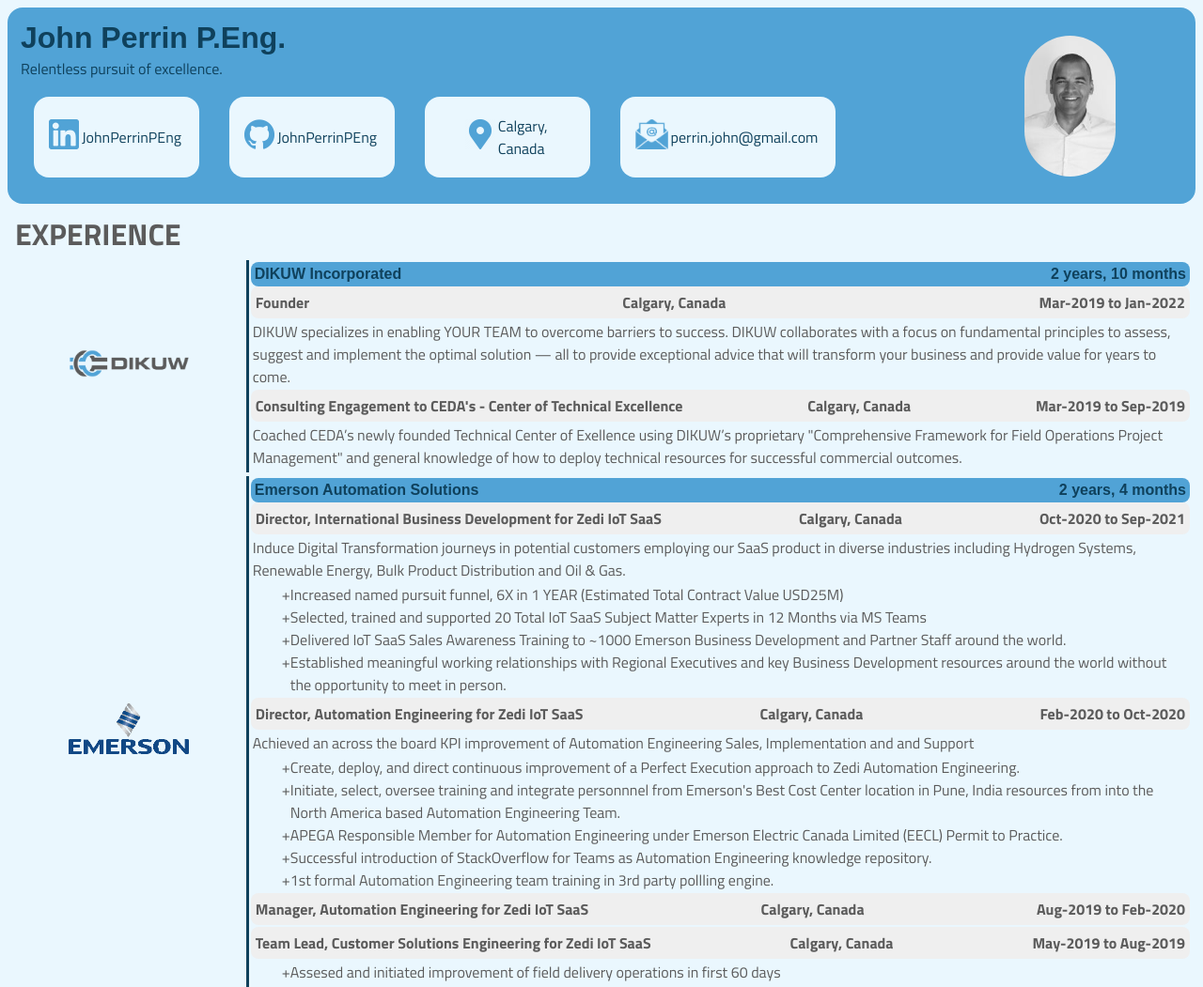
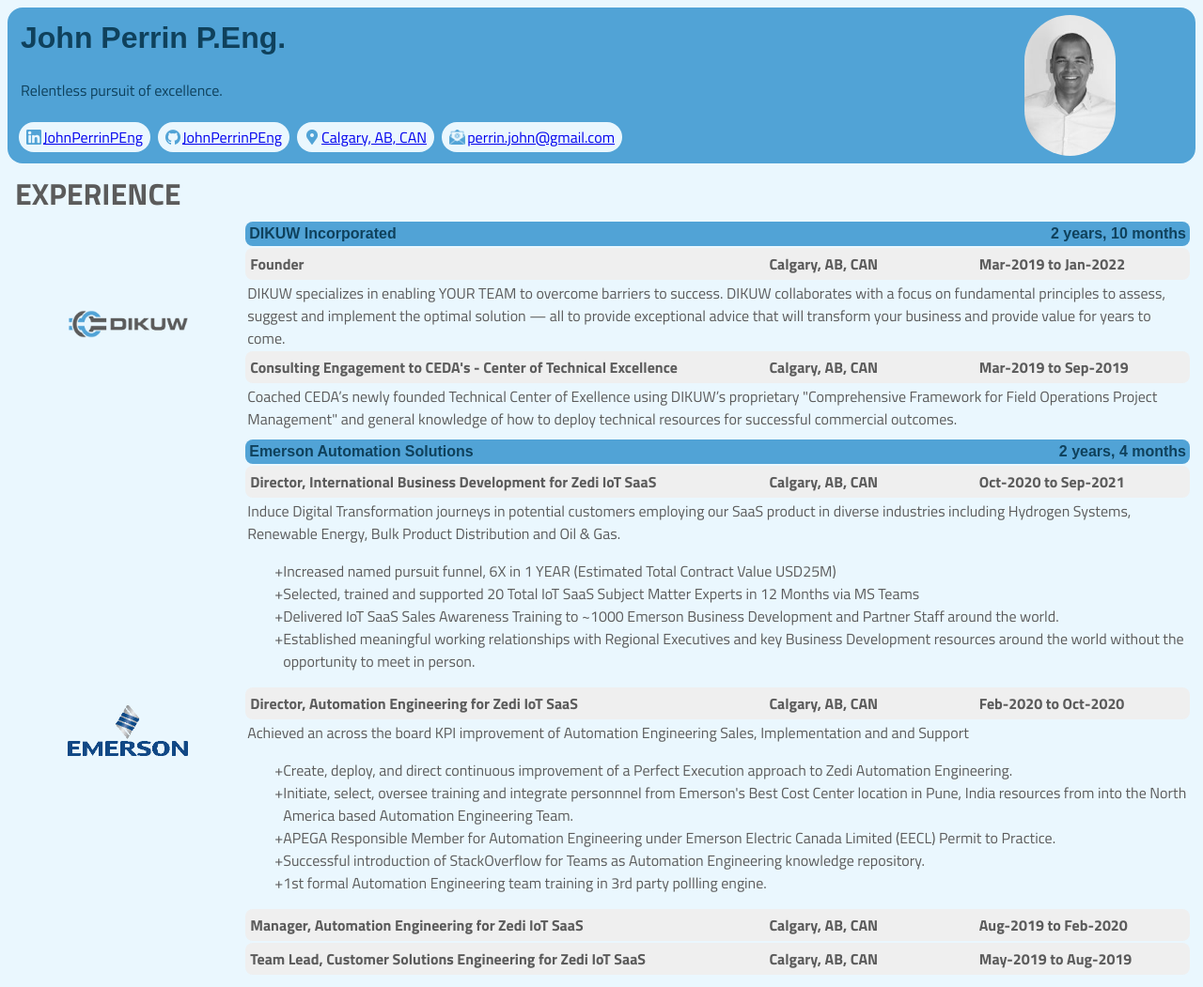
Before and after one commit to JohnPerrinPEng/JohnPerrinPEng.github.io, a plain HTML site: page index.html in a window 1280 px wide. Shown: the top 1051 px of the page at 94% size. Drawn offline with Linux system fonts and the light colour scheme.

Commit message:
Updated navbar with profile link

```diff
--- a/css/style.css
+++ b/css/style.css
@@ -43,9 +43,9 @@ p {
     /* z-index: auto ; */
 }
 
-.link {
+/* .link {
     color: var(--accent-dark)
-}
+} */
 
 .personaContainer {
     display: flex;
@@ -75,6 +75,9 @@ p {
 }
 
 .personaTextContainer {
+    display: flex;
+    flex-flow: column;
+    justify-content: space-between;
     /* color: var(--background-gray); */
     padding: 8px;
     margin: 0;
@@ -92,6 +95,7 @@ p {
       flex-flow: row;
       justify-content: space-between;
       width: 100%;
+      color: var(--brand-blue);
   }
 
 .profileContainer {
@@ -99,16 +103,24 @@ p {
     flex-flow: row;
     justify-content: space-around;
     align-items: center;
-    padding: 1em;
-    margin: 1em;
+    /* padding-left: .5em;
+    padding-right: .5em; */
+    margin-right: .5em;
     background-color: var(--background-blue);
     border-radius: 1em;
 }
-.profileContainer .logoImg {
-    height: 2em;
+.profileImg {
+    height: 1em;
+    padding-top: .5em;
+    padding-bottom: .5em;
+    margin-left: .5em;
 }
+
 .profileUserName {
-    padding: 1px;
+    /* padding: 1px; */
+    width: auto;
+    white-space: nowrap;
+    margin-right: .5em;
 }
 
 .sectionTitle {
@@ -145,7 +157,7 @@ p {
     flex-flow: column;
     width: var(--porportionLarge);
     padding: 2px;
-    border-left: 3px solid var(--accent-dark);
+    /* border-left: 3px solid var(--accent-dark); */
 }
 .recordSummaryRow {
     font-family: D-Din, sans-serif;
@@ -158,12 +170,13 @@ p {
     background-color: var(--brand-blue);
     color: var(--accent-dark);
     border-radius: .5em;
+    flex: 2 1 0;
 }
 .roleContainer {
     /* border-left: 5px solid  #4295cc; */
     /* border: 2px solid #4295cc; */
     /* width: 99%; */
-    margin-left: auto;
+    margin-left: 0;
     margin-right: 0;
     ;
 }
@@ -179,20 +192,22 @@ p {
     padding: 3px;
     background-color:  var(--background-gray);
     border-radius: .5em;
-
-    /* justify-content: right; */
+    margin-top: 2px;
+    /* flex: 2 1 0; */
+}
+.positonDetailRole {
+    width: 50em;
+    /* text-align: right; */
+}
+.positonDetailLocation {
+    width: 20em;
+    /* text-align: right; */
 }
 
+.positonDetailDates {
+    width: 20em;
+    /* text-align: right; */
+}
 ::marker  {
     content: '+';
 }
-.name {
-    width: 50%;
-}
-.role {
-    width: 50%;
-}
-
-.expHighlightList {
-    margin: 2px;
-}
--- a/js/script.js
+++ b/js/script.js
@@ -35,7 +35,7 @@ const resumeData = {
         },
         {
           "url": "https://www.google.com/maps/place/Bearspaw,+AB/@51.1579186,-114.4174535,10.75z/data=!4m5!3m4!1s0x53716a393a5f46eb:0xc8b883d7efb67147!8m2!3d51.138655!4d-114.3111641",
-          "username": "Calgary, Canada",
+          "username": "Calgary, AB, CAN",
           "network": "IRL",
           "image": "img/iconMapLocation.png"
         },
@@ -55,7 +55,7 @@ const resumeData = {
         "studyType": "Bachelors of Science (BSc)",
         "entity": "University of Alberta",
         "url": "https://www.ualberta.ca/engineering/mechanical-engineering/index.html",
-        "location": "Edmonton, Canada",
+        "location": "Edmonton, AB, CAN",
         "file": "img/logoUniversityOfAlbertaEngineeringTranparent.png"
       },
       {
@@ -65,7 +65,7 @@ const resumeData = {
         "studyType": "Certificate of Applied Science (CAS)",
         "entity": "Acadia University",
         "url": "https://engineering.acadiau.ca/Welcome.html",
-        "location": "Wolfville, Canada",
+        "location": "Wolfville, NS, CAN",
         "file": "img/logoAcadiaUniversityEngineeringTranparent.png"
       }
     ],
@@ -157,30 +157,30 @@ const resumeData = {
       }
     ],
     "work": [
-      {"name": "Atomic Energy Canada Limited", "role": "Intern for Fluid Sealing Technology Unit", "Summary": "Joint role as Intern for Fluid Sealing Technology Unit and Tutor for Deep River Science Academy.", "location": "Chalk River, Canada", "startDate": "1996-05-01", "endDate": "1996-08-31"},
-      {"name": "Atomic Energy Canada Limited", "role": "Reactor Services Engineer", "Summary": "I joined Reactor Services to research, build, inspect and repair CANDU Nuclear Fuel Channel Components.", "location": "Mississauga, Canada", "startDate": "1997-05-28", "endDate": "2000-07-09"},
-      {"name": "Atomic Energy Canada Limited", "role": "Supervisor, Calandria Restoration", "Summary": "", "location": "Cernavoda, Romania", "startDate": "1998-06-15", "endDate": "1998-08-30"},
-      {"name": "Atomic Energy Canada Limited", "role": "Supervisor, Sub-Assembly and Components", "Summary": "", "location": "Cernavoda, Romania", "startDate": "1999-02-01", "endDate": "1999-07-31"},
-      {"name": "Schlumberger", "role": "Field Engineer Trainee", "Summary": "Joined Schlumberger as a Wireline Field Engineer Trainee and progressed through the ranks to General Field Engineer in Charge over 4 years in Saudi Arabia, Kuwait and United Arab Emirates. Subsequently transferred to Calgary in Wireline Sales and finally promoted to Canada Recruiter for one year.", "location": "Shreveport, USA", "startDate": "2000-07-09", "endDate": "2000-10-15"},
-      {"name": "Schlumberger", "role": "Field Engineer", "Summary": "", "location": "Al Khobar, Saudi Arabia", "startDate": "2000-10-16", "endDate": "2002-01-01"},
-      {"name": "Schlumberger", "role": "Field Engineer", "Summary": "Tranferred to Kuwait Land location ", "location": "Ahmadi, Kuwait", "startDate": "2002-01-01", "endDate": "2002-09-15"},
-      {"name": "Schlumberger", "role": "Senior Field Engineer", "Summary": "Transferred to Abu Dhabi Offshore location promoted to Senior Field Engineer.", "location": "Abu Dhabi, United Arab Emirates", "startDate": "2002-09-15", "endDate": "2003-02-01"},
-      {"name": "Schlumberger", "role": "Wireline Engineer in Charge for TOTAL Abu Al Bukhoosh", "Summary": "Designated as SLB Engineer In Charge for TOTAL Al Bukhoosh field on the basis of strong relationship with TOTAL personnel in town and on the rig, excellent field service quality, and informal leadership amongst peers. I fulfilled the sales role for TOTAL, performed all Rig Based Wireline Operations,    coordinated movement of people, tools and materials for Rig and Rigless TOTAL operations, and fulfilled role of Service Quality Manager including preparation and presentation of periodic Service Quality Meetings to TOTAL ABK Executive Team.", "location": "Abu Dhabi, United Arab Emirates", "startDate": "2003-02-01", "endDate": "2004-10-01"},
-      {"name": "Schlumberger", "role": "General Field Engineer", "Summary": "Promoted to General Field Enginer (GFE) after fulfilling GFE Control requirements including extensive Technical, Management, Personnel, Finance and Personnel knowledge written and oral examinations in addition to completion of major independant project with confirmed significant business outcome.project with significcant ", "location": "Abu Dhabi, United Arab Emirates", "startDate": "2003-12-01", "endDate": "2004-10-01"},
-      {"name": "Schlumberger", "role": "Technical Sales Engineer – Wireline", "Summary": "Transferred to Canada and promoted to Wireline Sales Engineer on the basis of performance in role and demonstrated capability in sales as EIC for Total.", "location": "Calgary, Canada", "startDate": "2004-10-01", "endDate": "2006-04-01"},
-      {"name": "Schlumberger", "role": "OFS Field Engineer Recruiter", "Summary": "Promoted to Recruiter role by SLB Global OFS HR Manager with a mandate to fulfill the Field Engineer, Product Center Graduate Hybrid and Field Engineer Intern programs.", "location": "Calgary, Canada", "startDate": "2006-04-01", "endDate": "2006-12-12"},
-      {"name": "ConocoPhillips", "role": "Petrophysicist", "Summary": "Recruited by former clients in the Technical Excellence department to perform regional petrophysical studies as part of a multidisciplinary team.", "location": "Calgary, Canada", "startDate": "2007-05-01", "endDate": "2008-04-20"},
-      {"name": "Tendeka", "role": "Vice President North and South America for Senornet", "Summary": "Recruited as Vice President North and South America for Sensornet Limited.", "location": "Calgary, Canada", "startDate": "2008-05-01", "endDate": "2009-09-01"},
-      {"name": "Tendeka", "role": "Regional Manager Canada and Strategic Relationship Manager", "Summary": "Promoted to Strategic Relationship Manager and Regional Manager Canada on the combination of Sensornet, SwellFifix and WellTechnogolgy by Kenda Capital in June 2009..", "location": "Calgary, Canada", "startDate": "2009-09-01", "endDate": "2010-12-13"},
-      {"name": "Calmena", "role": "Microseismic Business Development Manager", "Summary": "Joined a hungry oil field services start up and grew our share of the Microseismic Fracture Monitoring and Horizontal Completion Technology market in Canada.", "location": "Calgary, Canada", "startDate": "2010-12-13", "endDate": "2012-12-18"},
-      {"name": "Enerplus Corporation", "role": "Staff Petrophysical Engineer", "Summary": "Recruited by the Chief Geoscientist to expand the rigorous use of Petrophysics across Enerplus. Established a foundation of Petrophysical knowledge throughout the organization by performing advanced analysis and delivering formal and informal training to geoscientists, engineers and managers.", "location": "Calgary, Canada", "startDate": "2012-12-18", "endDate": "2015-06-02"},
-      {"name": "Weatherford now Stratum Reservoir", "role": "Product Line Manager - Laboratories and Sub-Surface Consulting", "Summary": "Recruited to lead a technically strong but unprofitable Geoscience, Fluid PVT (Pressure Volume Temperature) and SCAL (Special Core Analysis) laboratory. Implemented a cultural change and renewed focus on oilfield service fundamentals.", "location": "Calgary, Canada", "startDate": "2017-04-01", "endDate": "2018-06-21"},
-      {"name": "DIKUW Incorporated", "role": "Founder", "Summary": "DIKUW specializes in enabling YOUR TEAM to overcome barriers to success. DIKUW collaborates with a focus on fundamental principles to assess, suggest and implement the optimal solution — all to provide exceptional advice that will transform your business and provide value for years to come.", "location": "Calgary, Canada", "startDate": "2019-03-01", "endDate": "2022-01-24"},
-      {"name": "DIKUW Incorporated", "role": "Consulting Engagement to CEDA\'s - Center of Technical Excellence", "Summary": "Coached CEDA’s newly founded Technical Center of Exellence using DIKUW’s proprietary \"Comprehensive Framework for Field Operations Project Management\" and general knowledge of how to deploy technical resources for successful commercial outcomes.", "location": "Calgary, Canada", "startDate": "2019-03-01", "endDate": "2019-09-15"},
-      {"name": "Emerson Automation Solutions", "role": "Team Lead, Customer Solutions Engineering for Zedi IoT SaaS", "Summary": "", "location": "Calgary, Canada", "startDate": "2019-05-01", "endDate": "2019-08-01"},
-      {"name": "Emerson Automation Solutions", "role": "Manager, Automation Engineering for Zedi IoT SaaS", "Summary": "", "location": "Calgary, Canada", "startDate": "2019-08-01", "endDate": "2020-02-01"},
-      {"name": "Emerson Automation Solutions", "role": "Director, Automation Engineering for Zedi IoT SaaS", "Summary": "Achieved an across the board KPI improvement of Automation Engineering Sales, Implementation and and Support", "location": "Calgary, Canada", "startDate": "2020-02-01", "endDate": "2020-10-01"},
-      {"name": "Emerson Automation Solutions", "role": "Director, International Business Development for Zedi IoT SaaS", "Summary": "Induce Digital Transformation journeys in potential customers employing our SaaS product in diverse industries including Hydrogen Systems, Renewable Energy, Bulk Product Distribution and Oil & Gas.", "location": "Calgary, Canada", "startDate": "2020-10-01", "endDate": "2021-09-30"},
+      {"name": "Atomic Energy Canada Limited", "role": "Intern for Fluid Sealing Technology Unit", "Summary": "Joint role as Intern for Fluid Sealing Technology Unit and Tutor for Deep River Science Academy.", "location": "Chalk River, ON, CAN", "startDate": "1996-05-01", "endDate": "1996-08-31"},
+      {"name": "Atomic Energy Canada Limited", "role": "Reactor Services Engineer", "Summary": "I joined Reactor Services to research, build, inspect and repair CANDU Nuclear Fuel Channel Components.", "location": "Mississauga, ON, Canada", "startDate": "1997-05-28", "endDate": "2000-07-09"},
+      {"name": "Atomic Energy Canada Limited", "role": "Supervisor, Calandria Restoration", "Summary": "", "location": "Cernavoda, ROU", "startDate": "1998-06-15", "endDate": "1998-08-30"},
+      {"name": "Atomic Energy Canada Limited", "role": "Supervisor, Sub-Assembly and Components", "Summary": "", "location": "Cernavoda, ROU", "startDate": "1999-02-01", "endDate": "1999-07-31"},
+      {"name": "Schlumberger", "role": "Field Engineer Trainee", "Summary": "Joined Schlumberger as a Wireline Field Engineer Trainee and progressed through the ranks to General Field Engineer in Charge over 4 years in Saudi Arabia, Kuwait and United Arab Emirates. Subsequently transferred to Calgary in Wireline Sales and finally promoted to Canada Recruiter for one year.", "location": "Shreveport, LA, USA", "startDate": "2000-07-09", "endDate": "2000-10-15"},
+      {"name": "Schlumberger", "role": "Field Engineer", "Summary": "", "location": "Al Khobar, SAU", "startDate": "2000-10-16", "endDate": "2002-01-01"},
+      {"name": "Schlumberger", "role": "Field Engineer", "Summary": "Tranferred to Kuwait Land location ", "location": "Ahmadi, KWT", "startDate": "2002-01-01", "endDate": "2002-09-15"},
+      {"name": "Schlumberger", "role": "Senior Field Engineer", "Summary": "Transferred to Abu Dhabi Offshore location promoted to Senior Field Engineer.", "location": "Abu Dhabi, UAE", "startDate": "2002-09-15", "endDate": "2003-02-01"},
+      {"name": "Schlumberger", "role": "Wireline Engineer in Charge for TOTAL Abu Al Bukhoosh", "Summary": "Designated as SLB Engineer In Charge for TOTAL Al Bukhoosh field on the basis of strong relationship with TOTAL personnel in town and on the rig, excellent field service quality, and informal leadership amongst peers. I fulfilled the sales role for TOTAL, performed all Rig Based Wireline Operations,    coordinated movement of people, tools and materials for Rig and Rigless TOTAL operations, and fulfilled role of Service Quality Manager including preparation and presentation of periodic Service Quality Meetings to TOTAL ABK Executive Team.", "location": "Abu Dhabi, UAE", "startDate": "2003-02-01", "endDate": "2004-10-01"},
+      {"name": "Schlumberger", "role": "General Field Engineer", "Summary": "Promoted to General Field Enginer (GFE) after fulfilling GFE Control requirements including extensive Technical, Management, Personnel, Finance and Personnel knowledge written and oral examinations in addition to completion of major independant project with confirmed significant business outcome.project with significcant ", "location": "Abu Dhabi, UAE", "startDate": "2003-12-01", "endDate": "2004-10-01"},
+      {"name": "Schlumberger", "role": "Technical Sales Engineer – Wireline", "Summary": "Transferred to Canada and promoted to Wireline Sales Engineer on the basis of performance in role and demonstrated capability in sales as EIC for Total.", "location": "Calgary, AB, CAN", "startDate": "2004-10-01", "endDate": "2006-04-01"},
+      {"name": "Schlumberger", "role": "OFS Field Engineer Recruiter", "Summary": "Promoted to Recruiter role by SLB Global OFS HR Manager with a mandate to fulfill the Field Engineer, Product Center Graduate Hybrid and Field Engineer Intern programs.", "location": "Calgary, AB, CAN", "startDate": "2006-04-01", "endDate": "2006-12-12"},
+      {"name": "ConocoPhillips", "role": "Petrophysicist", "Summary": "Recruited by former clients in the Exploration Technical Excellence department to perform regional petrophysical studies as part of a multidisciplinary team.", "location": "Calgary, AB, CAN", "startDate": "2007-05-01", "endDate": "2008-04-20"},
+      {"name": "Tendeka", "role": "Vice President North and South America for Senornet", "Summary": "Recruited as Vice President North and South America for Sensornet Limited.", "location": "Calgary, AB, CAN", "startDate": "2008-05-01", "endDate": "2009-09-01"},
+      {"name": "Tendeka", "role": "Regional Manager Canada and Strategic Relationship Manager", "Summary": "Promoted to Strategic Relationship Manager and Regional Manager Canada on the combination of Sensornet, SwellFifix and WellTechnogolgy by Kenda Capital in June 2009.", "location": "Calgary, AB, CAN", "startDate": "2009-09-01", "endDate": "2010-12-13"},
+      {"name": "Calmena", "role": "Microseismic Business Development Manager", "Summary": "Joined a hungry oil field services start up and grew our share of the Microseismic Fracture Monitoring and Horizontal Completion Technology market in Canada.", "location": "Calgary, AB, CAN", "startDate": "2010-12-13", "endDate": "2012-12-18"},
+      {"name": "Enerplus Corporation", "role": "Staff Petrophysical Engineer", "Summary": "Recruited by the Chief Geoscientist to expand the rigorous use of Petrophysics across Enerplus. Established a foundation of Petrophysical knowledge throughout the organization by performing advanced analysis and delivering formal and informal training to geoscientists, engineers and managers.", "location": "Calgary, AB, CAN", "startDate": "2012-12-18", "endDate": "2015-06-02"},
+      {"name": "Weatherford now Stratum Reservoir", "role": "Product Line Manager - Laboratories and Sub-Surface Consulting", "Summary": "Recruited to lead a technically strong but unprofitable Geoscience, Fluid PVT (Pressure Volume Temperature) and SCAL (Special Core Analysis) laboratory. Implemented a cultural change and renewed focus on oilfield service fundamentals.", "location": "Calgary, AB, CAN", "startDate": "2017-04-01", "endDate": "2018-06-21"},
+      {"name": "DIKUW Incorporated", "role": "Founder", "Summary": "DIKUW specializes in enabling YOUR TEAM to overcome barriers to success. DIKUW collaborates with a focus on fundamental principles to assess, suggest and implement the optimal solution — all to provide exceptional advice that will transform your business and provide value for years to come.", "location": "Calgary, AB, CAN", "startDate": "2019-03-01", "endDate": "2022-01-24"},
+      {"name": "DIKUW Incorporated", "role": "Consulting Engagement to CEDA\'s - Center of Technical Excellence", "Summary": "Coached CEDA’s newly founded Technical Center of Exellence using DIKUW’s proprietary \"Comprehensive Framework for Field Operations Project Management\" and general knowledge of how to deploy technical resources for successful commercial outcomes.", "location": "Calgary, AB, CAN", "startDate": "2019-03-01", "endDate": "2019-09-15"},
+      {"name": "Emerson Automation Solutions", "role": "Team Lead, Customer Solutions Engineering for Zedi IoT SaaS", "Summary": "", "location": "Calgary, AB, CAN", "startDate": "2019-05-01", "endDate": "2019-08-01"},
+      {"name": "Emerson Automation Solutions", "role": "Manager, Automation Engineering for Zedi IoT SaaS", "Summary": "", "location": "Calgary, AB, CAN", "startDate": "2019-08-01", "endDate": "2020-02-01"},
+      {"name": "Emerson Automation Solutions", "role": "Director, Automation Engineering for Zedi IoT SaaS", "Summary": "Achieved an across the board KPI improvement of Automation Engineering Sales, Implementation and and Support", "location": "Calgary, AB, CAN", "startDate": "2020-02-01", "endDate": "2020-10-01"},
+      {"name": "Emerson Automation Solutions", "role": "Director, International Business Development for Zedi IoT SaaS", "Summary": "Induce Digital Transformation journeys in potential customers employing our SaaS product in diverse industries including Hydrogen Systems, Renewable Energy, Bulk Product Distribution and Oil & Gas.", "location": "Calgary, AB, CAN", "startDate": "2020-10-01", "endDate": "2021-09-30"},
       ]
 }
 
@@ -208,7 +208,7 @@ var roleHighlights = [
   {"unique":"Product Line Manager - Reservoir Services (Laboratories and Sub-Surface Consulting)Weatherford now Stratum Reservoir2017-04-01", "highlight":"Improved P&L: Through a no holds barred approach to topline revenue generation and variable-cost control, EBITDA moved from heavily negative to positive."},
   {"unique":"Product Line Manager - Reservoir Services (Laboratories and Sub-Surface Consulting)Weatherford now Stratum Reservoir2017-04-01", "highlight":"Cultural Change: Focusing on team and personal accountability, I led an increase in compliance and process discipline reflected in improved QHSSE KPIs and COR Audit performance."},
   {"unique":"Product Line Manager - Reservoir Services (Laboratories and Sub-Surface Consulting)Weatherford now Stratum Reservoir2017-04-01", "highlight":"Innovation: Shepherded operations team in the engineering development of techniques and equipment for a 10 client, multi-million-dollar Lean Gas Cycling Joint Industry Partnership."},
-  {"unique":"Team Lead, Customer Solutions Engineering for Zedi IoT SaaSEmerson Automation Solutions2019-05-01", "highlight":"Assesed and initiated improvement of field delivery operations in first 60 days"},
+  {"unique":"Team Lead, Customer Solutions Engineering for Zedi IoT SaaSEmerson Automation Solutions2019-05-01", "highlight":"Assesed and initiated improvement of Automation Project Operations in first 60 days"},
   {"unique":"Director, Automation Engineering for Zedi IoT SaaSEmerson Automation Solutions2020-02-01", "highlight":"Create, deploy, and direct continuous improvement of a Perfect Execution approach to Zedi Automation Engineering."},
   {"unique":"Director, Automation Engineering for Zedi IoT SaaSEmerson Automation Solutions2020-02-01", "highlight":"Initiate, select, oversee training and integrate personnnel from Emerson\'s Best Cost Center location in Pune, India resources from into the North America based Automation Engineering Team."},
   {"unique":"Director, Automation Engineering for Zedi IoT SaaSEmerson Automation Solutions2020-02-01", "highlight":"APEGA Responsible Member for Automation Engineering under Emerson Electric Canada Limited (EECL) Permit to Practice."},
@@ -284,16 +284,29 @@ function basicsFormatter(basics) {
   var personaNameObj = paragraphizer(basics[1].name, basics[1].name, 'personaName' );
   var personaLabelObj = paragraphizer(basics[1].label, basics[1].name, 'personaLabel')
   var profilesContainer = recordContainerizer('profiles', 'profilesContainer', basics[1].name);
-
-  var profilesContainer = recordContainerizer('profiles', 'profilesContainer', basics[1].name);
   var profiles = basics[1].profiles;
   profiles.forEach( profile => {
-    var profileContainer = recordContainerizer('profile', 'profileContainer', basics[1].name)
-    var logoContainer = containerizeLogo(profile.network, basics[1].name, profile.image, profile.url)
+    var profileContainerLinkWrapper = document.createElement('a');
+    Object.assign( profileContainerLinkWrapper, {
+      href: profile.url
+    })
+    var profileContainer = recordContainerizer('profile', 'profileContainer', basics[1].name);
+
+    // var logoContainer = containerizeLogo(profile.network, basics[1].name, profile.image, profile.url)
+    var profileImg = document.createElement('img');
+    Object.assign( profileImg, {
+      id: basics[1].name,
+      className: 'profileImg',
+      alt: `${profile.network} Logo`,
+      src: profile.image
+    });
+    console.log({profileImg});
     var profileUserName = paragraphizer(profile.username, basics[1].name, 'profileUserName')
-    logoContainer.append(profileUserName);
-    profileContainer.append(logoContainer);
-    profilesContainer.append(profileContainer);
+    profileContainer.appendChild(profileImg);
+    profileContainer.appendChild(profileUserName);
+    // profileContainer.appendChild(logoContainer);
+    profileContainerLinkWrapper.appendChild(profileContainer);
+    profilesContainer.append(profileContainerLinkWrapper);
   })
 
 
@@ -728,7 +741,7 @@ function workify(workParsed) {
             className: detailType,
             textContent: roleDetail[1]
           });
-          eval(`${detailType}`).classList.add('roleDetail');
+          // eval(`${detailType}`).classList.add('roleDetail');
           // eval(`${companyNameCollapsed}${index}roleSummaryContainer`).appendChild(eval(`${companyNameCollapsed}${index}${detail}`));
           eval(`${companyNameCollapsed}${index}roleSummaryRow`).appendChild(eval(`${detailType}`));
         })
```
Also changed, not shown: index.html (+2 -2 lines), img/faviconJohnPerrinPEng.ico (added), img/faviconJohnPerrinPEng.png (added), 1 other file.
